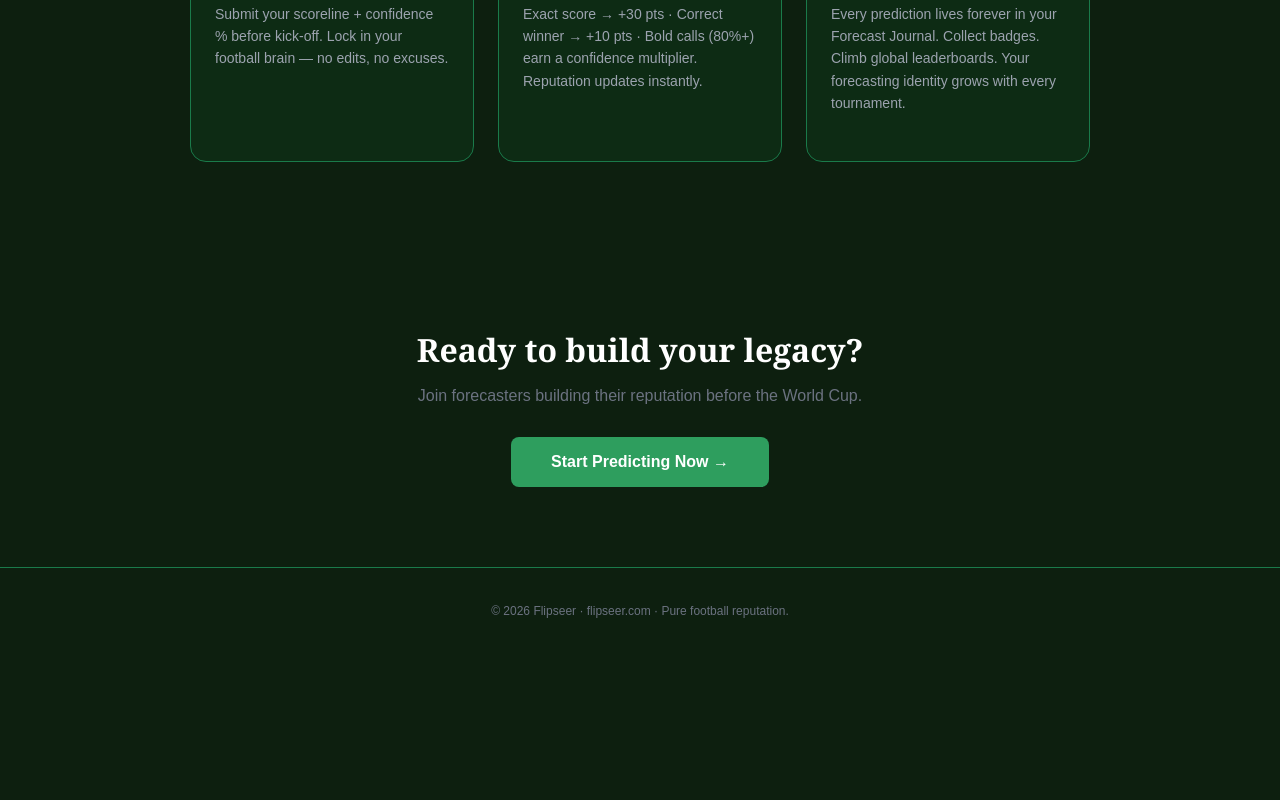
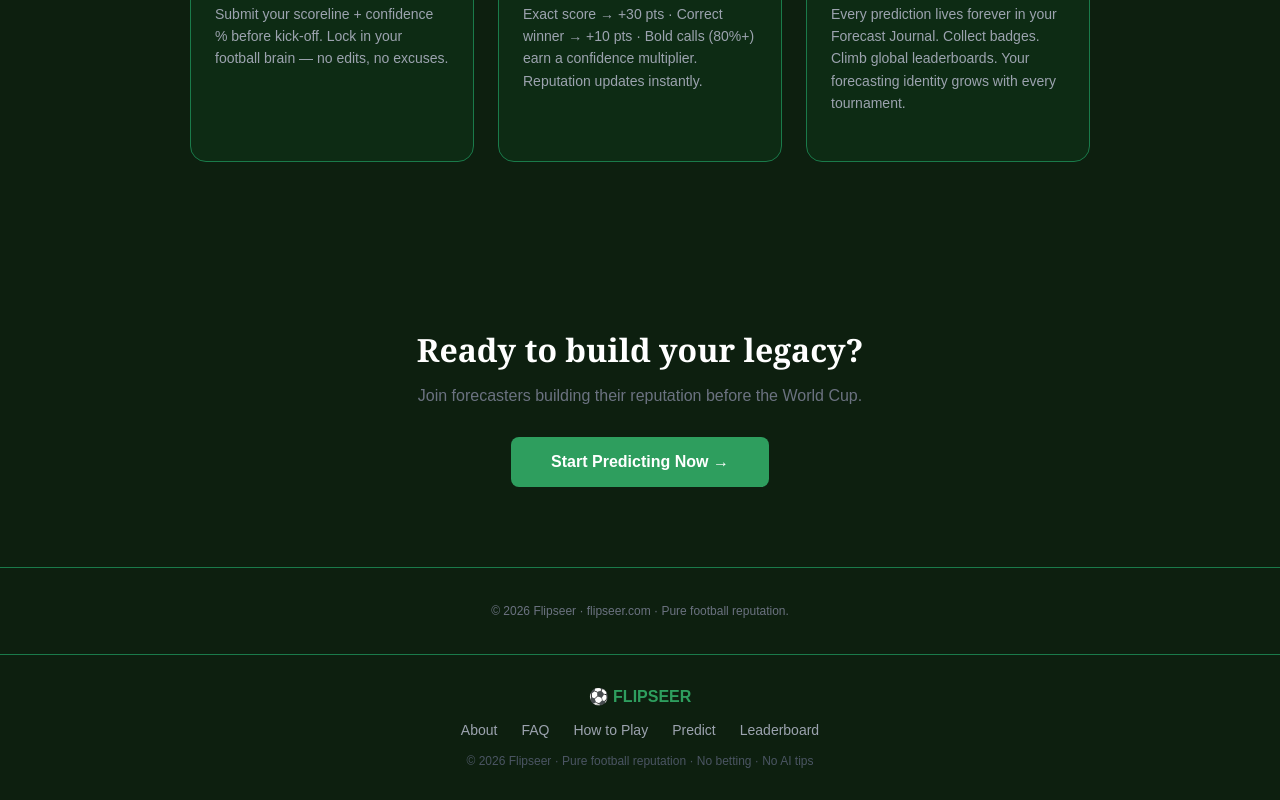
Before and after one commit to flipseer/flipseer, a Next.js app: page / in a window 1280 px wide. Shown: the part 1019-1819 px from the top of the page. Before the commit the page ends 1673 px from the top, so only its background shows below. Built offline with nearby package versions, Linux system fonts and the light colour scheme; no server answers.

Commit message:
Update layout.tsx

```diff
--- a/app/layout.tsx
+++ b/app/layout.tsx
@@ -3,7 +3,7 @@ import Navbar from '@/components/Navbar';
 
 export const metadata: Metadata = {
   title: 'Flipseer — Build Your Forecasting Reputation in Football',
-  description: 'Where correct calls earn you status among real fans. No betting. No AI tips. Pure football reputation.',
+  description: 'Predict World Cup 2026 matches, earn reputation points, build your permanent Forecast Journal and climb global & national leaderboards.',
   openGraph: {
     title: 'Flipseer — Build Your Forecasting Reputation in Football',
     description: 'Where correct calls earn you status among real fans.',
@@ -17,6 +17,7 @@ twitter: {
     images: ['https://flipseer.com/api/og/home'],
   },
 };
+
 export default function RootLayout({ children }: { children: React.ReactNode }) {
   return (
     <html lang="en">
@@ -25,7 +26,7 @@ export default function RootLayout({ children }: { children: React.ReactNode })
           dangerouslySetInnerHTML={{
             __html: `
               !function(t,e){var o,n,p,r;e.__SV||(window.posthog=e,e._i=[],e.init=function(i,s,a){function g(t,e){var o=e.split(".");2==o.length&&(t=t[o[0]],e=o[1]);t[e]=function(){t.push([e].concat(Array.prototype.slice.call(arguments,0)))}}(p=t.createElement("script")).type="text/javascript",p.crossOrigin="anonymous",p.async=!0,p.src=s.api_host+"/static/array.js",(r=t.getElementsByTagName("script")[0]).parentNode.insertBefore(p,r);var u=e;for(void 0!==a?u=e[a]=[]:a="posthog",u.people=u.people||[],u.toString=function(t){var e="posthog";return"posthog"!==a&&(e+="."+a),t||(e+=" (stub)"),e},u.people.toString=function(){return u.toString(1)+" (stub)"},o="capture identify alias people.set people.set_once set_config register register_once unregister opt_out_capturing has_opted_out_capturing opt_in_capturing reset isFeatureEnabled onFeatureFlags getFeatureFlag getFeatureFlagPayload reloadFeatureFlags group updateEarlyAccessFeatureEnrollment getEarlyAccessFeatures getActiveMatchingSurveys getSurveys".split(" "),n=0;n<o.length;n++)g(u,o[n]);e._i.push([i,s,a])},e.__SV=1)}(document,window.posthog||[]);
-              posthog.init('npx -y @posthog/wizard@latest', {
+              posthog.init('YOUR_POSTHOG_KEY_HERE', {
                 api_host: 'https://us.i.posthog.com',
                 person_profiles: 'identified_only',
               })
@@ -36,6 +37,30 @@ export default function RootLayout({ children }: { children: React.ReactNode })
       <body style={{ margin: 0, padding: 0, backgroundColor: '#0D1F0F' }}>
         <Navbar />
         {children}
+
+        {/* FOOTER */}
+        <footer style={{
+          backgroundColor: '#0D1F0F',
+          borderTop: '1px solid #1A7A4A',
+          padding: '32px 20px',
+          textAlign: 'center',
+          fontFamily: 'Arial, sans-serif',
+        }}>
+          <div style={{ marginBottom: '16px' }}>
+            <span style={{ color: '#2E9E5E', fontWeight: 'bold', fontSize: '16px' }}>⚽ FLIPSEER</span>
+          </div>
+          <div style={{ display: 'flex', justifyContent: 'center', gap: '24px', marginBottom: '16px', flexWrap: 'wrap' }}>
+            <a href="/about" style={{ color: '#9CA3AF', textDecoration: 'none', fontSize: '14px' }}>About</a>
+            <a href="/faq" style={{ color: '#9CA3AF', textDecoration: 'none', fontSize: '14px' }}>FAQ</a>
+            <a href="/how-to-play" style={{ color: '#9CA3AF', textDecoration: 'none', fontSize: '14px' }}>How to Play</a>
+            <a href="/predict" style={{ color: '#9CA3AF', textDecoration: 'none', fontSize: '14px' }}>Predict</a>
+            <a href="/leaderboard" style={{ color: '#9CA3AF', textDecoration: 'none', fontSize: '14px' }}>Leaderboard</a>
+          </div>
+          <p style={{ color: '#4B5563', fontSize: '12px', margin: 0 }}>
+            © 2026 Flipseer · Pure football reputation · No betting · No AI tips
+          </p>
+        </footer>
+
       </body>
     </html>
   );
```
Lines whose indentation alone changed are shown as unchanged.
